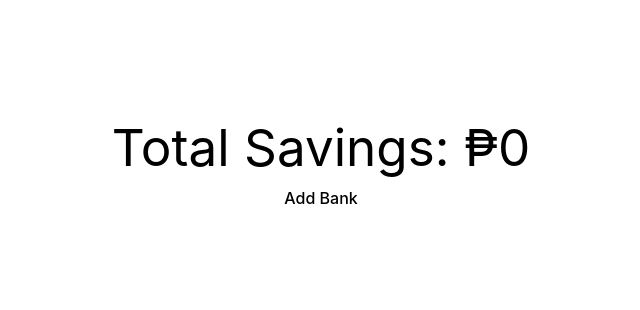
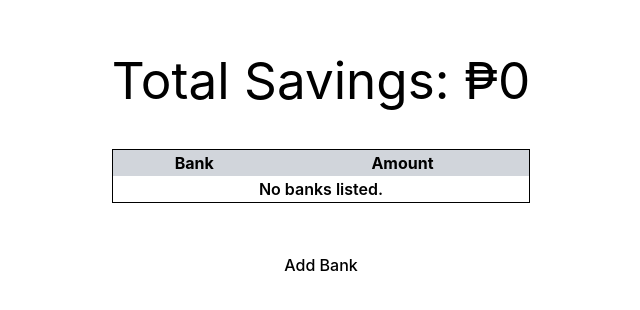
Before and after one commit to iam7kei/AHS-Clone, a React (Vite) app: page / in a window 1280 px wide. Shown: the part 230-540 px from the top of the page, without its empty margins (319-959 px from the left). Built offline with nearby package versions, Linux system fonts and the light colour scheme.

Commit message:
added table for bank list

```diff
--- a/src/App.tsx
+++ b/src/App.tsx
@@ -17,11 +17,34 @@ function App() {
   };
 
   const renderBanks = useCallback(() => {
+
+    if (banks.length === 0) {
+      return (
+        <tr>
+          <td colSpan={2}>
+            <div className="justify-center text-center items-center ">
+              <h3 className='font-semibold'>No banks listed.</h3>
+            </div>
+          </td>
+        </tr>
+      );
+    }
+
     return banks.map((item: Bank, index: number) => {
+
       return (
-        <h3>
-          {item.name}: {parseLocaleString(item.amount, true)}
-        </h3>
+        <tr>
+          <td>
+            <h3>
+              {item.name}
+            </h3>
+          </td>
+          <td>
+            <h3>
+              {parseLocaleString(item.amount, true)}
+            </h3>
+          </td>
+        </tr>
       );
     })
 
@@ -37,14 +60,19 @@ function App() {
 
   return (
     <>
-      <h1>
-        Total Savings: {parseLocaleString(totalSavings, true)}
-      </h1>
-      <div className="flex flex-row space-x-3">
-        {renderBanks()}
+      <div className="flex flex-col space-y-10">
+        <h1>Total Savings: {parseLocaleString(totalSavings, true)}</h1>
+        <div className="flex flex-col space-x-3">
+          <table className='border border-black'>
+            <tr className='bg-gray-300'>
+              <th>Bank</th>
+              <th>Amount</th>
+            </tr>
+            {renderBanks()}
+          </table>
+        </div>
+        <button onClick={() => setBankModalVisibility(true)}>Add Bank</button>
       </div>
-      <button onClick={() => setBankModalVisibility(true)}>Add Bank</button>
-
       {addBankModalVisibility && (
         <AddBankModal
           onSubmit={onAddBankSubmit}
```
